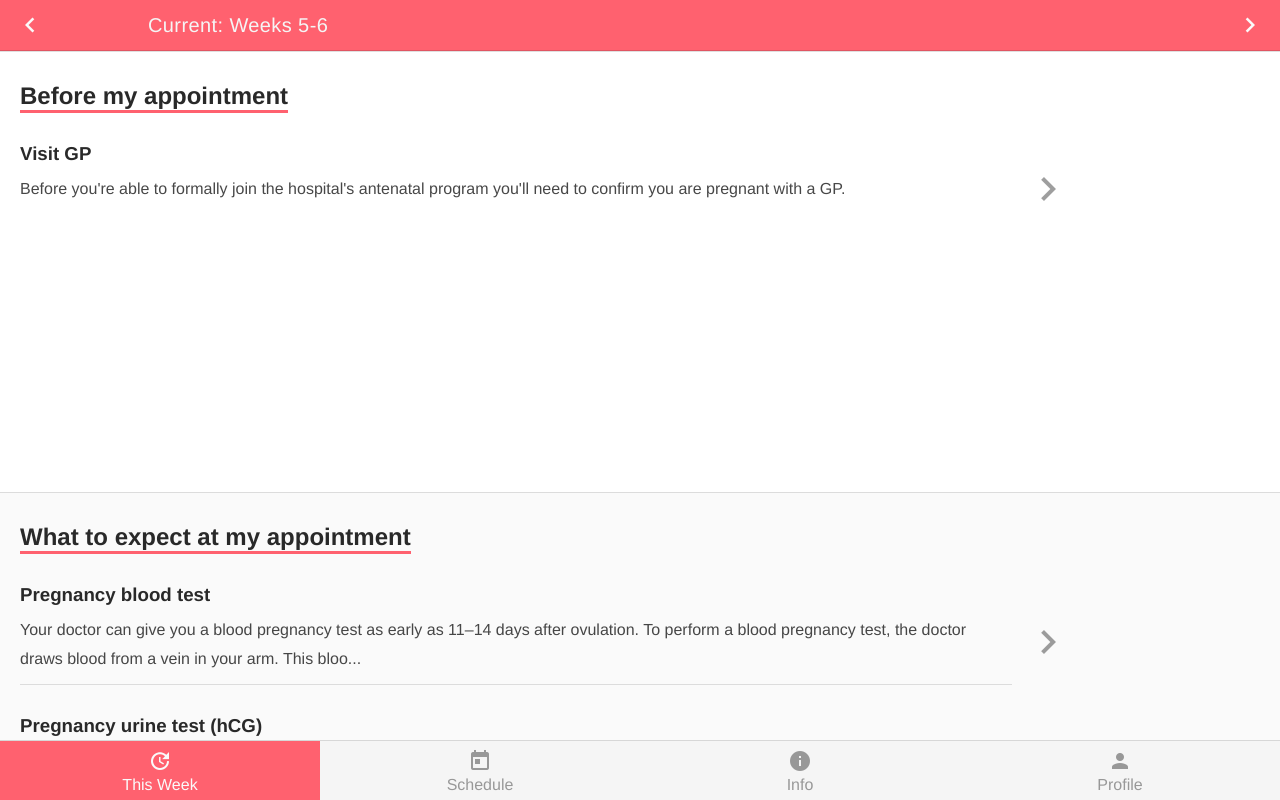
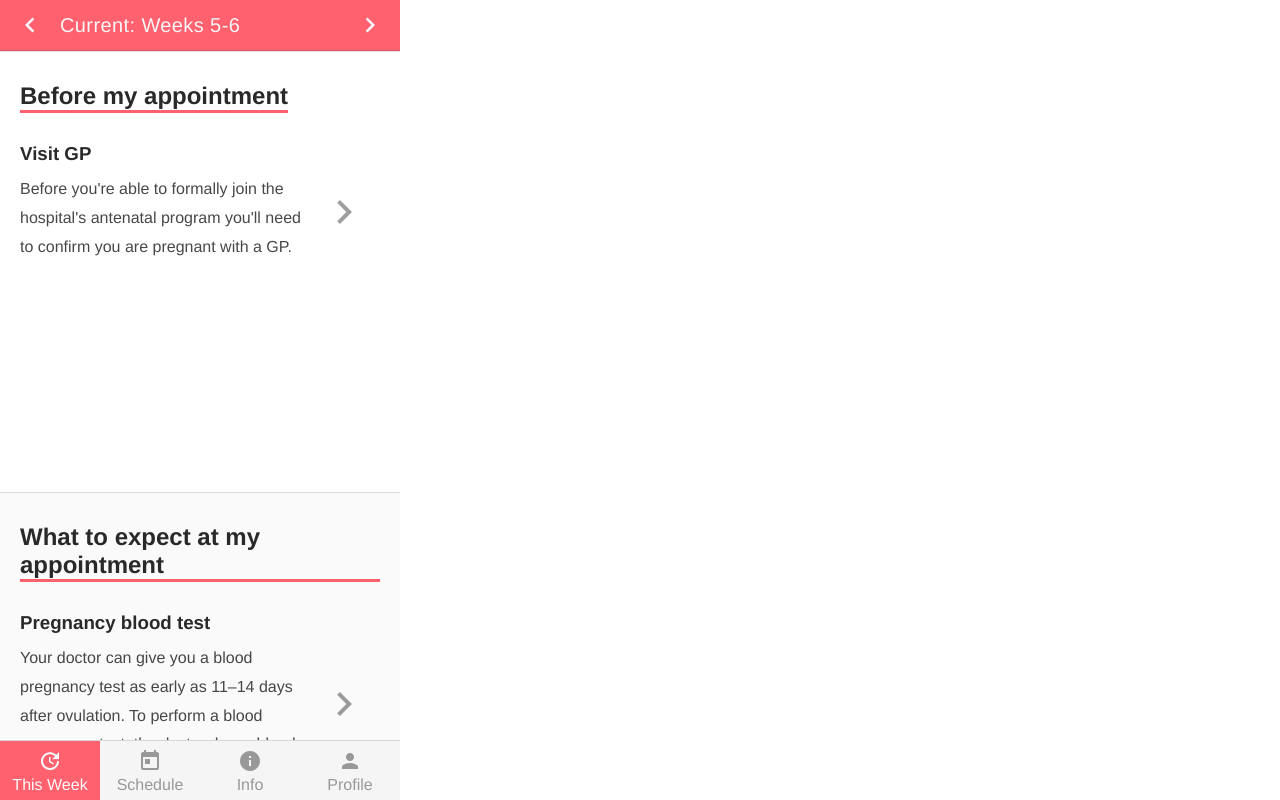
Before and after one commit to DarkPurple141/pregnant-now-what-prototype, a Vue app: page /#/ in a window 1280 px wide. Shown: the top 800 px of the page. Built offline with nearby package versions, Linux system fonts and the light colour scheme.

Commit message:
minor update so it comes up in middle

```diff
--- a/src/App.vue
+++ b/src/App.vue
@@ -34,6 +34,7 @@ export default {
 }
 
 #app {
+  max-width: 400px;
   font-family: 'Avenir', Helvetica, Arial, sans-serif;
   -webkit-font-smoothing: antialiased;
   -moz-osx-font-smoothing: grayscale;
--- a/src/components/MainHeader.vue
+++ b/src/components/MainHeader.vue
@@ -25,7 +25,7 @@
 <script>
 export default {
    props: {
-      period: String,
+      period: Object,
       next: Function,
       prev: Function
    }
--- a/src/components/MobileFooter.vue
+++ b/src/components/MobileFooter.vue
@@ -75,6 +75,7 @@ export default {
 }
 
 footer {
+   max-width: 400px;
    width: 100%;
    background-color: @grey;//@secondary-color-light;//;@primary-color-light;
    position: fixed;
--- a/src/pages/Main.vue
+++ b/src/pages/Main.vue
@@ -17,7 +17,7 @@ import MainHeader from '@/components/MainHeader'
 import { cards } from '@/content/cards'
 
 export default {
-  name: 'hello',
+  name: 'Main',
 
   components: {
     MainHeader,
```
Also changed, not shown: 11 other files (tests, documents, lock files or other folders).
